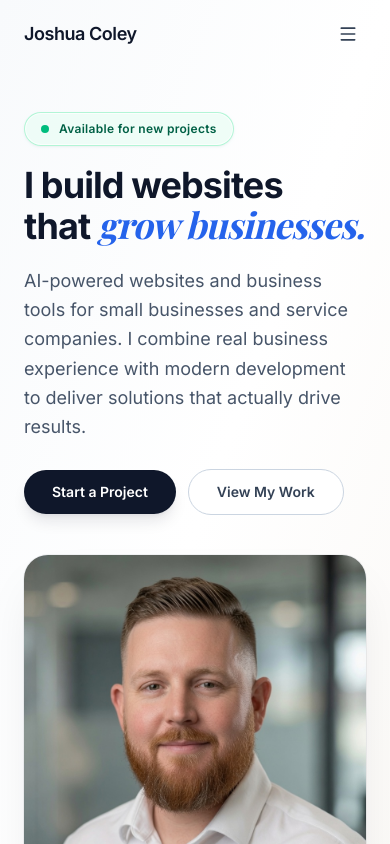
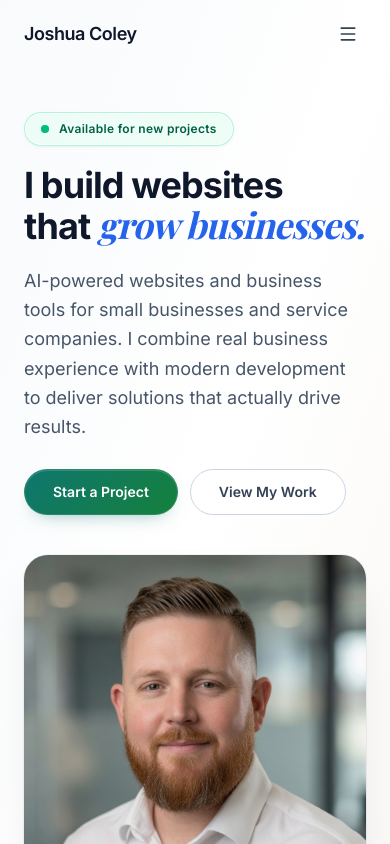
Before and after one commit to Jcoley-Mercurius/josh-coley-portfolio, a Next.js app: page / in a window 390 px wide. Shown: the top 844 px of the page. Built offline with nearby package versions, Linux system fonts and the light colour scheme; a web font is replaced by a local one.

Commit message:
feat: standardize motion design — unified easing, refined timings, reduced-motion support

```diff
--- a/app/components/AnimateIn.tsx
+++ b/app/components/AnimateIn.tsx
@@ -1,6 +1,6 @@
 "use client";
 
-import { motion, type Variants } from "framer-motion";
+import { motion, useReducedMotion, type Variants } from "framer-motion";
 import { type ReactNode } from "react";
 
 interface AnimateInProps {
@@ -28,22 +28,23 @@ export default function AnimateIn({
   duration = 0.6,
   once = true,
 }: AnimateInProps) {
+  const shouldReduceMotion = useReducedMotion();
   const offset = directionOffset[direction];
 
   const variants: Variants = {
     hidden: {
-      opacity: 0,
-      x: offset.x,
-      y: offset.y,
+      opacity: shouldReduceMotion ? 1 : 0,
+      x: shouldReduceMotion ? 0 : offset.x,
+      y: shouldReduceMotion ? 0 : offset.y,
     },
     visible: {
       opacity: 1,
       x: 0,
       y: 0,
       transition: {
-        duration,
-        delay,
-        ease: [0.25, 0.1, 0.25, 1],
+        duration: shouldReduceMotion ? 0 : duration,
+        delay: shouldReduceMotion ? 0 : delay,
+        ease: [0.4, 0, 0.2, 1],
       },
     },
   };
--- a/app/components/Contact.tsx
+++ b/app/components/Contact.tsx
@@ -242,7 +242,7 @@ export default function Contact() {
               <button
                 type="submit"
                 disabled={submitting}
-                className="flex w-full items-center justify-center gap-2 rounded-full bg-slate-900 px-8 py-3.5 text-sm font-semibold text-white shadow-lg shadow-slate-900/10 transition-all hover:bg-slate-800 hover:shadow-xl active:scale-[0.98] disabled:cursor-not-allowed disabled:opacity-60 sm:w-auto"
+                className="btn-primary flex w-full items-center justify-center gap-2 rounded-full bg-slate-900 px-8 py-3.5 text-sm font-semibold text-white shadow-lg shadow-slate-900/10 transition-all hover:bg-slate-800 hover:shadow-xl active:scale-[0.98] disabled:cursor-not-allowed disabled:opacity-60 sm:w-auto"
               >
                 {submitting ? (
                   "Sending..."
--- a/app/components/FeaturedWork.tsx
+++ b/app/components/FeaturedWork.tsx
@@ -166,8 +166,8 @@ export default function FeaturedWork() {
                         <span
                           className={`badge inline-flex items-center gap-1.5 rounded-full border px-3 py-1 text-[11px] font-semibold tracking-wide shadow-sm ${
                             project.status === "Live"
-                              ? "border-emerald-200 bg-emerald-50 text-emerald-800"
-                              : "border-amber-200 bg-amber-50 text-amber-800"
+                              ? "status-live border-emerald-200 bg-emerald-50 text-emerald-800"
+                              : "status-development border-amber-200 bg-amber-50 text-amber-800"
                           }`}
                         >
                           <span
@@ -276,7 +276,7 @@ export default function FeaturedWork() {
                               <p className="text-sm font-semibold text-slate-800">
                                 {item.name}
                               </p>
-                              <span className="badge rounded-full bg-amber-100 px-2 py-0.5 text-xs font-medium text-amber-700">
+                              <span className="badge status-planned rounded-full bg-amber-100 px-2 py-0.5 text-xs font-medium text-amber-700">
                                 Planned
                               </span>
                             </div>
--- a/app/components/Header.tsx
+++ b/app/components/Header.tsx
@@ -51,7 +51,7 @@ export default function Header() {
           ))}
           <a
             href="#contact"
-            className="rounded-full bg-slate-900 px-5 py-2 text-sm font-medium text-white transition-all hover:bg-slate-800 active:scale-[0.98]"
+            className="btn-primary rounded-full bg-slate-900 px-5 py-2 text-sm font-medium text-white transition-all hover:bg-slate-800 active:scale-[0.98]"
           >
             Get in Touch
           </a>
@@ -91,7 +91,7 @@ export default function Header() {
               <a
                 href="#contact"
                 onClick={() => setMobileOpen(false)}
-                className="mt-2 rounded-full bg-slate-900 px-5 py-2.5 text-center text-sm font-medium text-white transition-all hover:bg-slate-800"
+                className="btn-primary mt-2 rounded-full bg-slate-900 px-5 py-2.5 text-center text-sm font-medium text-white transition-all hover:bg-slate-800"
               >
                 Get in Touch
               </a>
--- a/app/components/Hero.tsx
+++ b/app/components/Hero.tsx
@@ -1,9 +1,11 @@
 "use client";
 
-import { motion } from "framer-motion";
+import { motion, useReducedMotion } from "framer-motion";
 import Image from "next/image";
 
 export default function Hero() {
+  const shouldReduceMotion = useReducedMotion();
+
   return (
     <section className="relative flex items-center overflow-hidden pb-20 pt-28 sm:pb-24 sm:pt-32 lg:pb-28 lg:pt-32">
       {/* Subtle background gradient */}
@@ -14,13 +16,17 @@ export default function Hero() {
           {/* Left: Copy */}
           <div>
             <motion.div
-              initial={{ opacity: 0, y: 20 }}
-              animate={{ opacity: 1, y: 0 }}
-              transition={{ duration: 0.6, ease: [0.25, 0.1, 0.25, 1] }}
+              initial={
+                shouldReduceMotion
+                  ? false
+                  : { opacity: 0, y: 16, filter: "blur(5px)" }
+              }
+              animate={{ opacity: 1, y: 0, filter: "blur(0px)" }}
+              transition={{ duration: 0.5, ease: [0.4, 0, 0.2, 1] }}
             >
               <span className="inline-flex items-center gap-2.5 rounded-full border border-emerald-200/80 bg-emerald-50/80 px-4 py-2 text-xs font-semibold tracking-wide text-emerald-800 shadow-sm shadow-emerald-900/5 ring-1 ring-inset ring-white/70">
                 <span className="relative flex h-2 w-2">
-                  <span className="absolute inline-flex h-full w-full animate-ping rounded-full bg-emerald-400 opacity-50" />
+                  <span className="availability-dot-glow absolute inline-flex h-full w-full rounded-full bg-emerald-400 opacity-50" />
                   <span className="relative inline-flex h-2 w-2 rounded-full bg-emerald-500" />
                 </span>
                 Available for new projects
@@ -28,12 +34,16 @@ export default function Hero() {
             </motion.div>
 
             <motion.h1
-              initial={{ opacity: 0, y: 20 }}
-              animate={{ opacity: 1, y: 0 }}
+              initial={
+                shouldReduceMotion
+                  ? false
+                  : { opacity: 0, y: 22, filter: "blur(8px)" }
+              }
+              animate={{ opacity: 1, y: 0, filter: "blur(0px)" }}
               transition={{
-                duration: 0.6,
+                duration: 0.65,
                 delay: 0.1,
-                ease: [0.25, 0.1, 0.25, 1],
+                ease: [0.4, 0, 0.2, 1],
               }}
               className="mt-5 text-4xl font-bold leading-[1.08] tracking-tight text-slate-900 sm:text-5xl lg:text-6xl"
             >
@@ -48,12 +58,16 @@ export default function Hero() {
             </motion.h1>
 
             <motion.p
-              initial={{ opacity: 0, y: 20 }}
-              animate={{ opacity: 1, y: 0 }}
+              initial={
+                shouldReduceMotion
+                  ? false
+                  : { opacity: 0, y: 18, filter: "blur(6px)" }
+              }
+              animate={{ opacity: 1, y: 0, filter: "blur(0px)" }}
               transition={{
                 duration: 0.6,
-                delay: 0.2,
-                ease: [0.25, 0.1, 0.25, 1],
+                delay: 0.22,
+                ease: [0.4, 0, 0.2, 1],
               }}
               className="mt-5 max-w-lg text-lg leading-relaxed text-slate-600"
             >
@@ -63,12 +77,16 @@ export default function Hero() {
             </motion.p>
 
             <motion.div
-              initial={{ opacity: 0, y: 20 }}
-              animate={{ opacity: 1, y: 0 }}
+              initial={
+                shouldReduceMotion
+                  ? false
+                  : { opacity: 0, y: 14, filter: "blur(4px)" }
+              }
+              animate={{ opacity: 1, y: 0, filter: "blur(0px)" }}
               transition={{
-                duration: 0.6,
-                delay: 0.3,
-                ease: [0.25, 0.1, 0.25, 1],
+                duration: 0.55,
+                delay: 0.34,
+                ease: [0.4, 0, 0.2, 1],
               }}
               className="mt-7 flex flex-wrap items-center gap-3"
             >
@@ -89,12 +107,14 @@ export default function Hero() {
 
           {/* Right: Professional headshot */}
           <motion.div
-            initial={{ opacity: 0, scale: 0.95 }}
-            animate={{ opacity: 1, scale: 1 }}
+            initial={
+              shouldReduceMotion ? false : { opacity: 0, y: 16, scale: 0.98 }
+            }
+            animate={{ opacity: 1, y: 0, scale: 1 }}
             transition={{
               duration: 0.7,
               delay: 0.2,
-              ease: [0.25, 0.1, 0.25, 1],
+              ease: [0.4, 0, 0.2, 1],
             }}
             className="relative mx-auto w-full max-w-md lg:mx-0"
           >
--- a/app/components/Services.tsx
+++ b/app/components/Services.tsx
@@ -90,7 +90,7 @@ export default function Services() {
                 }`}
               >
                 <div
-                  className={`absolute inset-x-0 top-0 h-1 ${
+                  className={`card-accent-line absolute inset-x-0 top-0 h-1 ${
                     pkg.featured ? "bg-accent" : "bg-slate-200"
                   }`}
                 />
@@ -133,7 +133,7 @@ export default function Services() {
                   href="#contact"
                   className={`mt-8 flex items-center justify-center gap-2 rounded-full px-6 py-3 text-sm font-semibold transition-all active:scale-[0.98] ${
                     pkg.featured
-                      ? "bg-slate-900 text-white hover:bg-slate-800 shadow-lg shadow-slate-900/10"
+                      ? "btn-primary bg-slate-900 text-white hover:bg-slate-800 shadow-lg shadow-slate-900/10"
                       : "border border-slate-300 bg-white text-slate-700 hover:border-slate-400 hover:bg-slate-50"
                   }`}
                 >
@@ -193,7 +193,7 @@ export default function Services() {
                 <p className="mt-1 text-sm text-slate-500">per month</p>
                 <a
                   href="#contact"
-                  className="mt-6 flex items-center gap-2 rounded-full bg-slate-900 px-7 py-3 text-sm font-semibold text-white shadow-lg shadow-slate-900/10 transition-all hover:bg-slate-800 hover:shadow-xl active:scale-[0.98]"
+                  className="btn-primary mt-6 flex items-center gap-2 rounded-full bg-slate-900 px-7 py-3 text-sm font-semibold text-white shadow-lg shadow-slate-900/10 transition-all hover:bg-slate-800 hover:shadow-xl active:scale-[0.98]"
                 >
                   Discuss a Retainer
                   <ArrowRight size={14} />
--- a/app/globals.css
+++ b/app/globals.css
@@ -2,9 +2,10 @@
 
 /* ===== MOTION & DEPTH SYSTEM ===== */
 :root {
-  --ease-refined: cubic-bezier(0.22, 1, 0.36, 1);
-  --duration-fast: 220ms;
-  --duration-refined: 360ms;
+  --ease-refined: cubic-bezier(0.4, 0, 0.2, 1);
+  --duration-micro: 220ms;
+  --duration-card: 340ms;
+  --duration-entrance: 600ms;
   --shadow-resting:
     0 1px 2px rgb(15 23 42 / 0.025),
     0 10px 30px -18px rgb(15 23 42 / 0.16);
@@ -101,7 +102,7 @@ section {
   width: 0;
   height: 1.5px;
   background-color: var(--color-accent);
-  transition: width var(--duration-refined) var(--ease-refined);
+  transition: width var(--duration-micro) var(--ease-refined);
 }
 
 .link-underline:hover::after {
@@ -111,41 +112,17 @@ section {
 /* ===== PREMIUM CARD SURFACES ===== */
 .project-card {
   background:
+    radial-gradient(circle at 100% 0%, rgb(13 148 136 / 0.035), transparent 34%),
     linear-gradient(145deg, rgb(255 255 255 / 1), rgb(248 250 252 / 0.68));
   border-color: rgb(203 213 225 / 0.72);
   box-shadow: var(--shadow-resting);
   border-radius: 16px;
   overflow: hidden;
   transition:
-    transform 0.35s cubic-bezier(0.4, 0, 0.2, 1),
-    box-shadow 0.35s cubic-bezier(0.4, 0, 0.2, 1),
-    border-color var(--duration-refined) var(--ease-refined);
-  animation: fadeUp 0.65s cubic-bezier(0.4, 0, 0.2, 1) both;
+    transform var(--duration-card) var(--ease-refined),
+    box-shadow var(--duration-card) var(--ease-refined),
+    border-color var(--duration-card) var(--ease-refined);
   will-change: transform;
-}
-
-@keyframes fadeUp {
-  from {
-    opacity: 0;
-    transform: translateY(28px);
-  }
-
-  to {
-    opacity: 1;
-    transform: translateY(0);
-  }
-}
-
-#work > div > div:last-child > div:nth-child(1) .project-card {
-  animation-delay: 0.08s;
-}
-
-#work > div > div:last-child > div:nth-child(2) .project-card {
-  animation-delay: 0.16s;
-}
-
-#work > div > div:last-child > div:nth-child(3) .project-card {
-  animation-delay: 0.24s;
 }
 
 /* Project status badges */
@@ -154,8 +131,8 @@ section {
     inset 0 1px 0 rgb(255 255 255 / 0.8),
     0 4px 12px -8px currentColor;
   transition:
-    box-shadow var(--duration-fast) var(--ease-refined),
-    border-color var(--duration-fast) var(--ease-refined);
+    box-shadow var(--duration-micro) var(--ease-refined),
+    border-color var(--duration-micro) var(--ease-refined);
 }
 
 /* Project tech tags */
@@ -164,36 +141,26 @@ section {
   border-color: rgb(203 213 225 / 0.72);
   box-shadow: inset 0 1px 0 rgb(255 255 255 / 0.9);
   transition:
-    transform 0.2s ease,
-    background-color 0.2s ease,
-    color var(--duration-fast) var(--ease-refined),
-    border-color var(--duration-fast) var(--ease-refined);
+    transform var(--duration-micro) var(--ease-refined),
+    background-color var(--duration-micro) var(--ease-refined),
+    color var(--duration-micro) var(--ease-refined),
+    border-color var(--duration-micro) var(--ease-refined);
 }
 
 /* Primary service package cards */
 .service-card {
+  background-image:
+    radial-gradient(circle at 100% 0%, rgb(34 197 94 / 0.03), transparent 36%),
+    linear-gradient(160deg, rgb(255 255 255 / 0.2), transparent 55%);
   border-color: rgb(203 213 225 / 0.7);
   box-shadow: var(--shadow-resting);
   border-radius: 16px;
   overflow: hidden;
   transition:
-    transform 0.35s cubic-bezier(0.4, 0, 0.2, 1),
-    box-shadow 0.35s cubic-bezier(0.4, 0, 0.2, 1),
-    border-color var(--duration-refined) var(--ease-refined);
-  animation: fadeUp 0.65s cubic-bezier(0.4, 0, 0.2, 1) both;
+    transform var(--duration-card) var(--ease-refined),
+    box-shadow var(--duration-card) var(--ease-refined),
+    border-color var(--duration-card) var(--ease-refined);
   will-change: transform;
-}
-
-#services > div > div:nth-of-type(2) > div:nth-child(1) .service-card {
-  animation-delay: 0.1s;
-}
-
-#services > div > div:nth-of-type(2) > div:nth-child(2) .service-card {
-  animation-delay: 0.18s;
-}
-
-#services > div > div:nth-of-type(2) > div:nth-child(3) .service-card {
-  animation-delay: 0.26s;
 }
 
 /* Featured service card */
@@ -204,45 +171,109 @@ section {
     0 18px 44px -28px rgb(37 99 235 / 0.38);
 }
 
+.card-accent-line {
+  background-image: linear-gradient(
+    90deg,
+    rgb(13 148 136 / 0.72),
+    rgb(34 197 94 / 0.62)
+  );
+}
+
 /* Retainer card */
 #services [class~="mt-12"][class~="rounded-3xl"] {
   box-shadow: var(--shadow-resting);
   transition:
-    transform var(--duration-refined) var(--ease-refined),
-    box-shadow var(--duration-refined) var(--ease-refined),
-    border-color var(--duration-refined) var(--ease-refined);
+    transform var(--duration-card) var(--ease-refined),
+    box-shadow var(--duration-card) var(--ease-refined),
+    border-color var(--duration-card) var(--ease-refined);
 }
 
 /* ===== REFINED INTERACTIONS ===== */
 a[class~="rounded-full"],
 button[type="submit"] {
   transition:
-    transform var(--duration-fast) var(--ease-refined),
-    box-shadow var(--duration-fast) var(--ease-refined),
-    background-color var(--duration-fast) ease,
-    border-color var(--duration-fast) ease,
-    color var(--duration-fast) ease;
+    transform var(--duration-micro) var(--ease-refined),
+    box-shadow var(--duration-micro) var(--ease-refined),
+    background-color var(--duration-micro) var(--ease-refined),
+    border-color var(--duration-micro) var(--ease-refined),
+    color var(--duration-micro) var(--ease-refined);
 }
 
 .btn-primary,
 button[class*="bg-"],
 a[class*="bg-"] {
   transition:
-    transform 0.25s ease,
-    box-shadow 0.25s ease,
-    background-color var(--duration-fast) ease,
-    border-color var(--duration-fast) ease,
-    color var(--duration-fast) ease;
+    transform var(--duration-micro) var(--ease-refined),
+    box-shadow var(--duration-micro) var(--ease-refined),
+    background-color var(--duration-micro) var(--ease-refined),
+    border-color var(--duration-micro) var(--ease-refined),
+    color var(--duration-micro) var(--ease-refined);
+}
+
+.btn-primary {
+  background-color: #0f766e;
+  background-image: linear-gradient(135deg, #0f766e 0%, #15803d 100%);
+  border: 1px solid rgb(255 255 255 / 0.1);
+  box-shadow:
+    inset 0 1px 0 rgb(255 255 255 / 0.16),
+    0 8px 20px -12px rgb(15 118 110 / 0.62);
 }
 
 .badge,
 .tech-tag {
   transition:
-    transform 0.2s ease,
-    background-color 0.2s ease,
-    border-color 0.2s ease,
-    color 0.2s ease,
-    box-shadow 0.2s ease;
+    transform var(--duration-micro) var(--ease-refined),
+    background-color var(--duration-micro) var(--ease-refined),
+    border-color var(--duration-micro) var(--ease-refined),
+    color var(--duration-micro) var(--ease-refined),
+    box-shadow var(--duration-micro) var(--ease-refined);
+}
+
+/* ===== STATUS BADGES ===== */
+.status-live,
+.status-development,
+.status-planned {
+  font-weight: 650;
+  letter-spacing: 0.025em;
+  box-shadow:
+    inset 0 1px 0 rgb(255 255 255 / 0.72),
+    0 5px 14px -10px currentColor;
+}
+
+.status-live {
+  color: #047857;
+  background: linear-gradient(135deg, #ecfdf5, #f0fdf4);
+  border-color: rgb(110 231 183 / 0.72);
+}
+
+.status-development {
+  color: #a16207;
+  background: linear-gradient(135deg, #fffbeb, #fefce8);
+  border-color: rgb(253 211 77 / 0.68);
+}
+
+.status-planned {
+  color: #a16207;
+  background: linear-gradient(135deg, #fef3c7, #fef9c3);
+  border: 1px solid rgb(253 224 71 / 0.48);
+}
+
+.status-live > span,
+.status-development > span {
+  animation: statusGlow 3.6s var(--ease-refined) infinite;
+}
+
+@keyframes statusGlow {
+  0%,
+  100% {
+    box-shadow: 0 0 0 0 currentColor;
+    opacity: 0.88;
+  }
+
+  50% {
+    box-shadow: 0 0 0 3px transparent;
+    opacity: 1;
+  }
 }
 
 @media (hover: hover) and (pointer: fine) {
@@ -286,6 +317,13 @@ a[class*="bg-"] {
     box-shadow: 0 10px 24px rgb(10 77 104 / 0.25);
   }
 
+  .btn-primary:hover {
+    background-image: linear-gradient(135deg, #0d9488 0%, #16a34a 100%);
+    box-shadow:
+      inset 0 1px 0 rgb(255 255 255 / 0.2),
+      0 12px 26px -10px rgb(15 118 110 / 0.52);
+  }
+
   .badge:hover,
   .tech-tag:hover {
     transform: translateY(-1px);
@@ -308,4 +346,13 @@ a[class*="bg-"] {
     animation-duration: 0.01ms !important;
     animation-iteration-count: 1 !important;
   }
+
+  .project-card:hover,
+  .service-card:hover,
+  .badge:hover,
+  .tech-tag:hover,
+  a:hover,
+  button:hover {
+    transform: none !important;
+  }
 }
```
